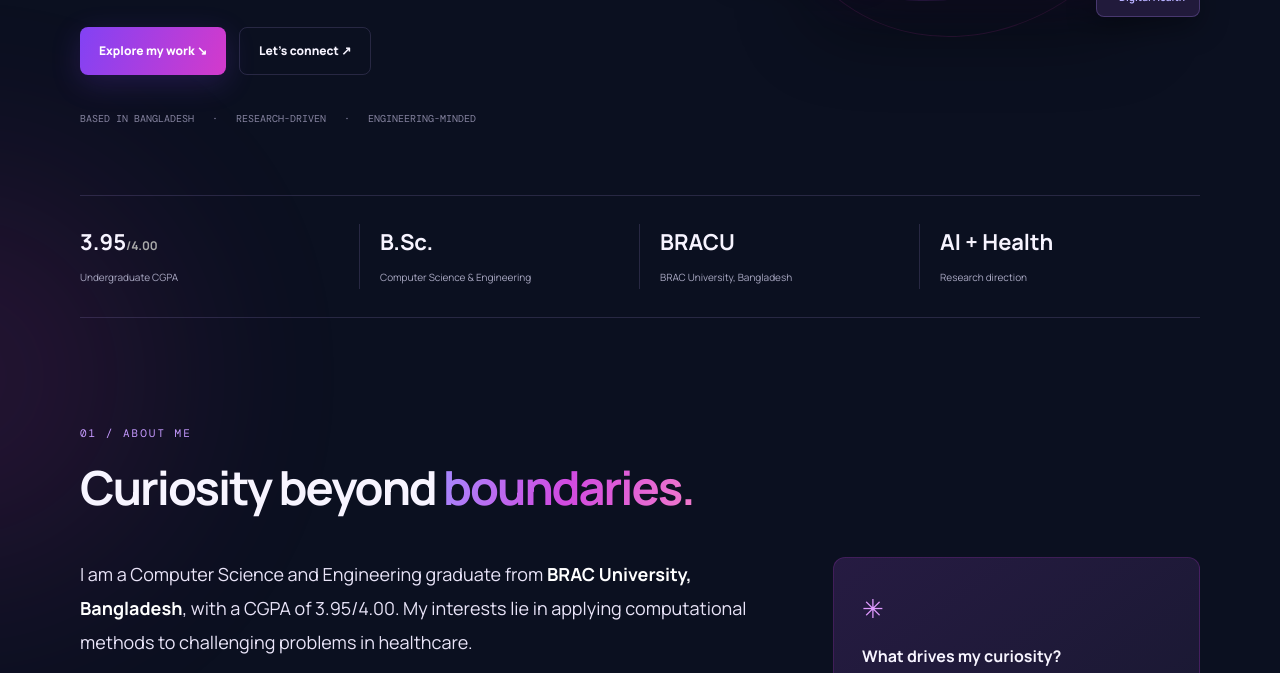
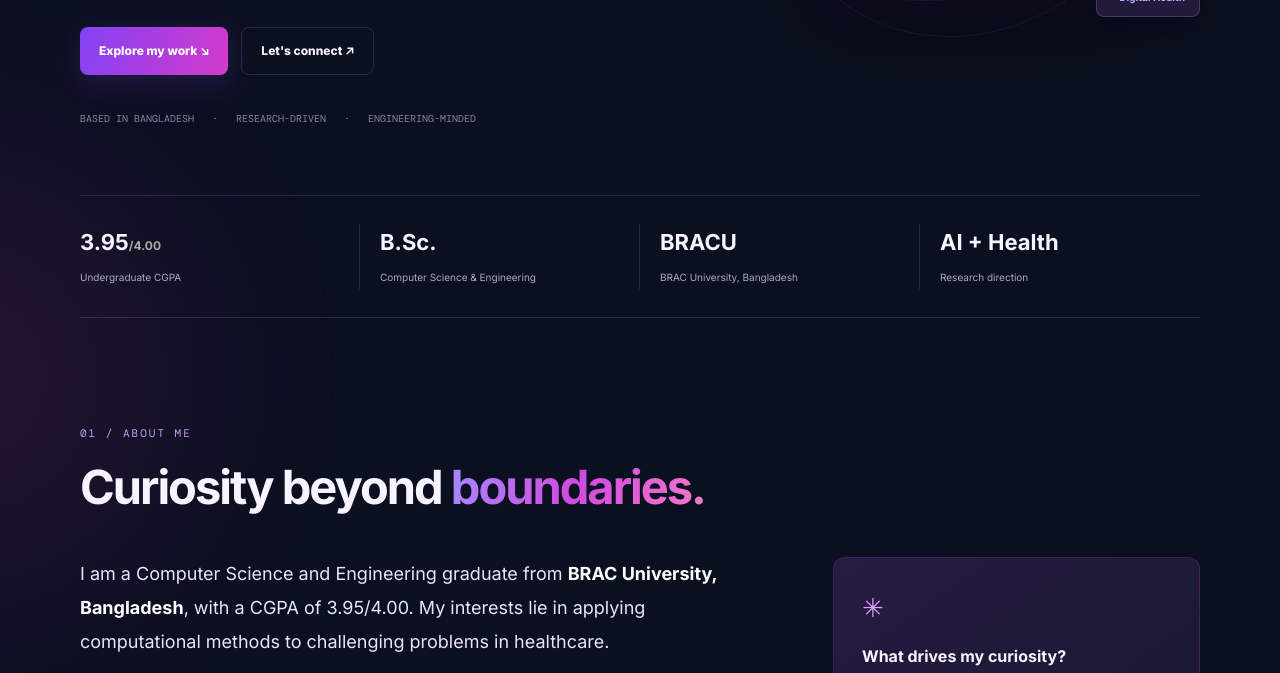
Before and after one commit to alazas/alazas.github.io, a plain HTML site: page index.html in a window 1280 px wide. Shown: the part 623-1296 px from the top of the page. Drawn offline with nearby package versions, Linux system fonts and the light colour scheme.

Commit message:
Update index.html

```diff
--- a/index.html
+++ b/index.html
@@ -9,8 +9,8 @@
 <title>Afia Labiba | Research & Technology</title>
 
 <link rel="preconnect" href="https://fonts.googleapis.com">
-<link href="https://fonts.googleapis.com/css2?family=DM+Mono:wght@400;500&family=Manrope:wght@400;500;600;700;800&display=swap" rel="stylesheet">
-
+<!-- <link href="https://fonts.googleapis.com/css2?family=DM+Mono:wght@400;500&family=Manrope:wght@400;500;600;700;800&display=swap" rel="stylesheet"> -->
+<link href="https://fonts.googleapis.com/css2?family=DM+Mono:wght@400;500&family=DM+Sans:wght@400;500;600;700;800&family=Inter:wght@400;500;600;700;800&display=swap" rel="stylesheet">
 <style>
 :root {
   --bg:#0b1020;
@@ -24,7 +24,10 @@
   --softpink:#e69baa;
   --cyan:#8bdbdb;
   --line:rgba(194,169,255,.16);
-  --font:'Manrope',sans-serif;
+  /* --font:'Manrope',sans-serif;
+  --mono:'DM Mono',monospace; */
+  --font:'Inter',sans-serif;
+  --heading:'DM Sans',sans-serif;
   --mono:'DM Mono',monospace;
 }
 *{box-sizing:border-box;margin:0;padding:0}
```
